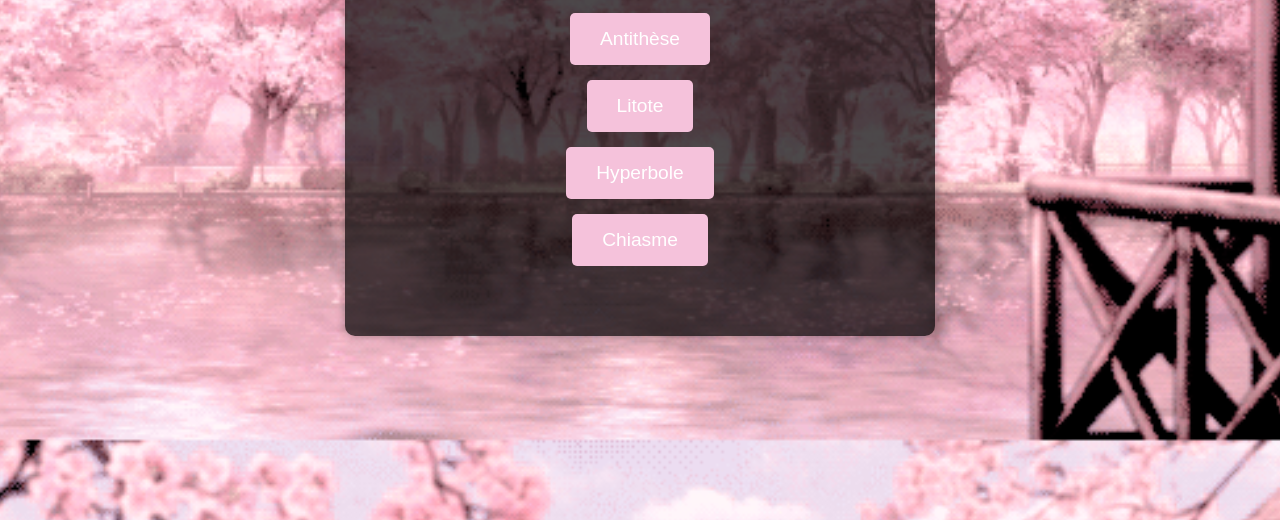
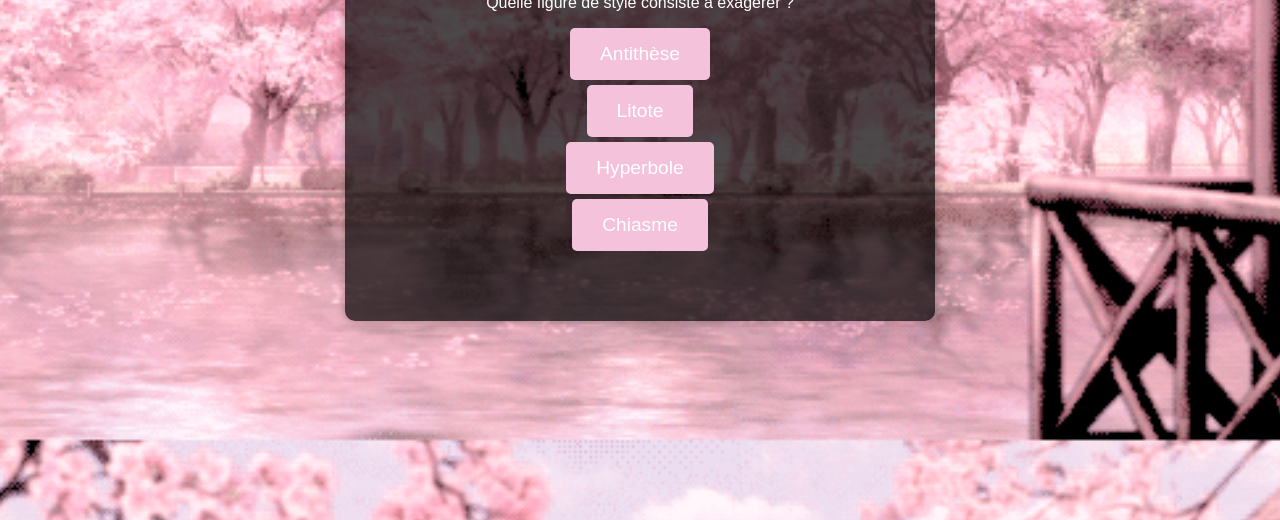
Before and after one commit to yxshioka/bac-FR, a plain HTML site: page index.html in a window 1280 px wide. Shown: the part 360-880 px from the top of the page. Drawn offline with Linux system fonts and the light colour scheme.

Commit message:
Update index.html

```diff
--- a/index.html
+++ b/index.html
@@ -168,7 +168,7 @@
 
     button {
       display: block;
-      margin: 15px auto;
+      margin: 5px auto;
       padding: 15px 30px;
       font-size: 1.2rem;
       border: none;
```
